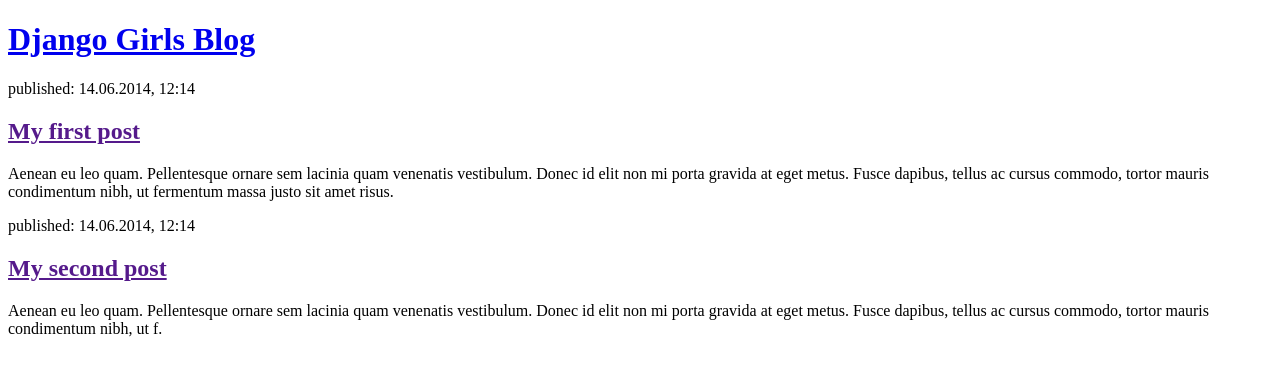
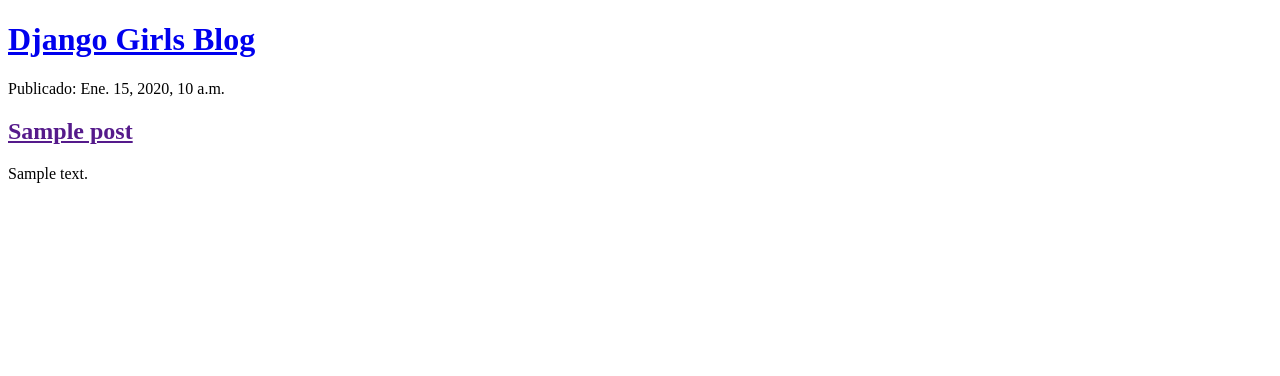
Before and after one commit to juanchocas/my-first-blog, a Django app: template blog/templates/blog/post_list.html in a window 1280 px wide. Shown: the top 376 px of the page. Run offline with Django 3.2, Linux system fonts and the light colour scheme; the template is opened without the code that fills it: most values are stand-ins (such as "Sample title", 1, 10 or a date in 2020).

Commit message:
Templates modificados para mostrar post desde base de datos

```diff
--- a/blog/templates/blog/post_list.html
+++ b/blog/templates/blog/post_list.html
@@ -11,16 +11,12 @@
         <h1><a href="/">Django Girls Blog</a></h1>
     </div>
 
+    {% for post in posts %}
     <div>
-        <p>published: 14.06.2014, 12:14</p>
-        <h2><a href="">My first post</a></h2>
-        <p>Aenean eu leo quam. Pellentesque ornare sem lacinia quam venenatis vestibulum. Donec id elit non mi porta gravida at eget metus. Fusce dapibus, tellus ac cursus commodo, tortor mauris condimentum nibh, ut fermentum massa justo sit amet risus.</p>
+        <p>Publicado: {{ post.published_date }}</p>
+        <h2><a href="">{{ post.title}}</a></h2>
+        <p>{{ post.text|linebreaksbr }}</p>
     </div>
-
-    <div>
-        <p>published: 14.06.2014, 12:14</p>
-        <h2><a href="">My second post</a></h2>
-        <p>Aenean eu leo quam. Pellentesque ornare sem lacinia quam venenatis vestibulum. Donec id elit non mi porta gravida at eget metus. Fusce dapibus, tellus ac cursus commodo, tortor mauris condimentum nibh, ut f.</p>
-    </div>
+    {% endfor %}
 </body>
 </html>
--- a/blog/views.py
+++ b/blog/views.py
@@ -1,5 +1,8 @@
 from django.shortcuts import render
+from django.utils import timezone
+from .models import Post
 
 # Create your views here.
 def post_list(request):
-    return render(request, 'blog/post_list.html', {})
+    posts = Post.objects.filter(published_date__lte=timezone.now()).order_by('published_date')
+    return render(request, 'blog/post_list.html', {'posts': posts})
--- /dev/null
+++ b/myenv/pyvenv.cfg
@@ -0,0 +1,3 @@
+home = /usr/local/bin
+include-system-site-packages = false
+version = 3.8.0
```
Also changed, not shown: 13 other files.
